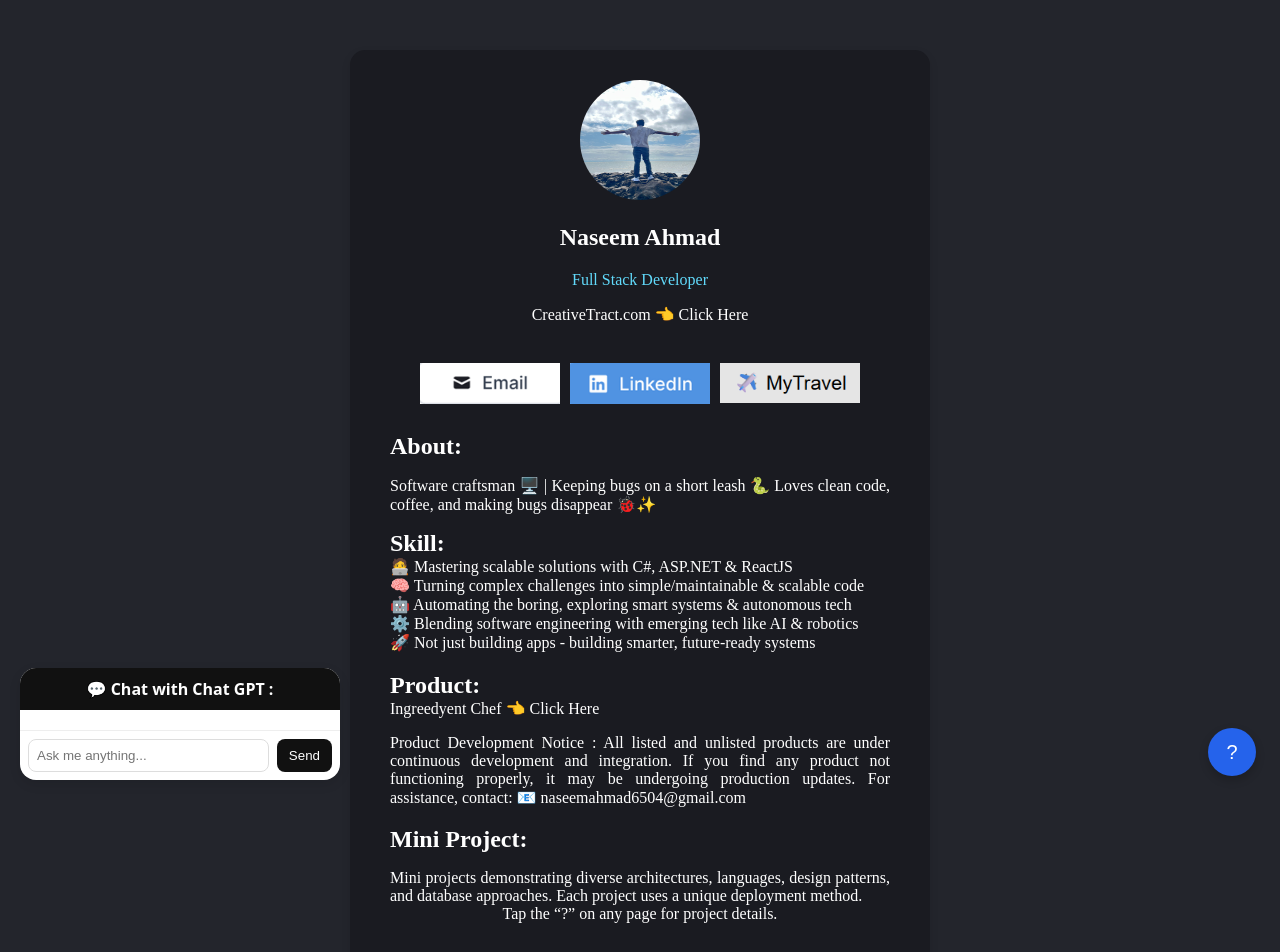
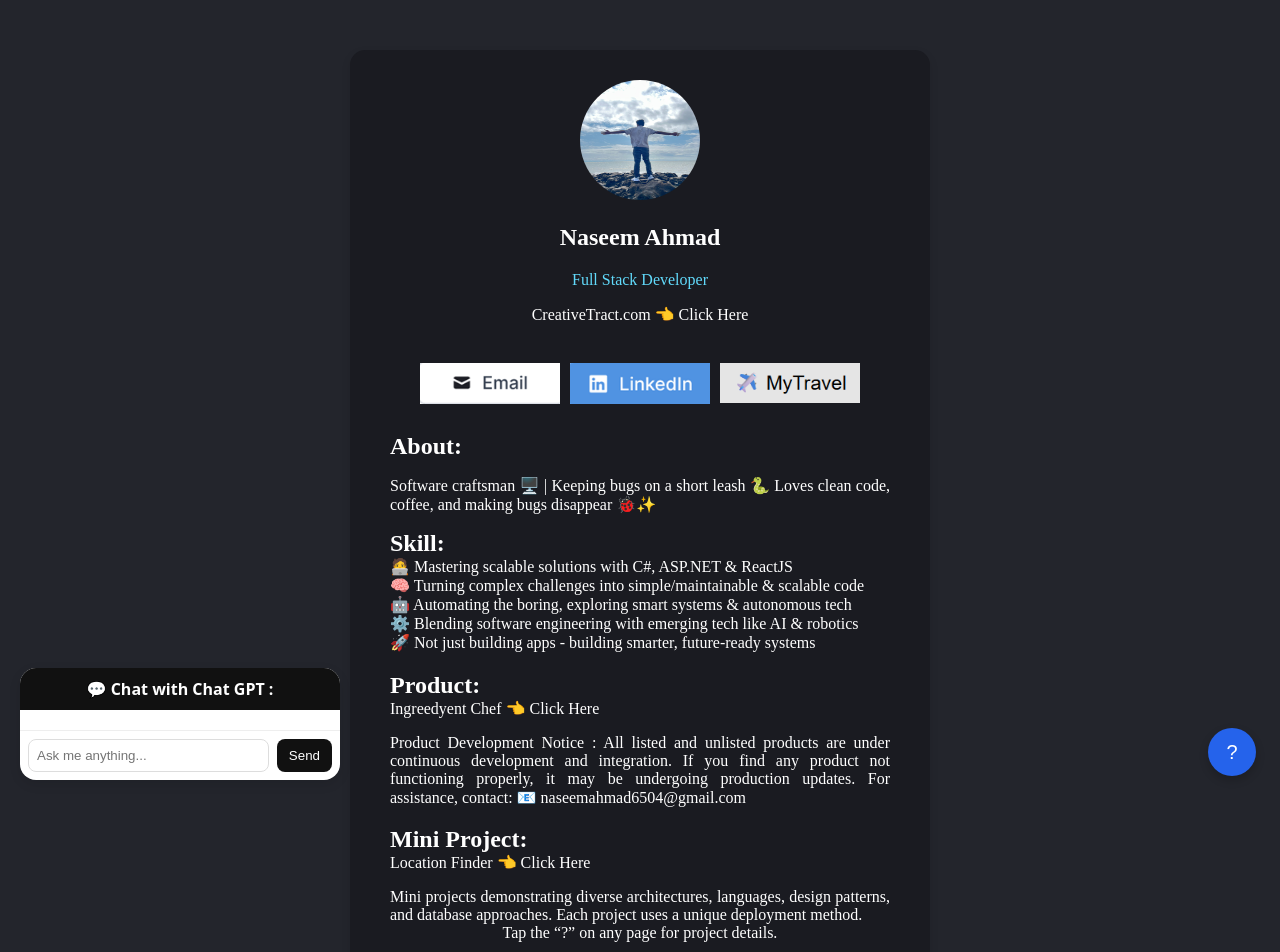
Before and after one commit to Naseem-Ahmad/Business-Card, a React (Vite) app: page / in a window 1280 px wide. Shown: the top 952 px of the page. Built offline with nearby package versions, Linux system fonts and the light colour scheme.

Commit message:
Added the location finder project

```diff
--- a/src/App.jsx
+++ b/src/App.jsx
@@ -48,9 +48,16 @@ For assistance, contact:
 📧 naseemahmad6504@gmail.com </p>
 
  <h2 className= "about">Mini Project:</h2>
+ <ul>
+   <li className="hide-me"> <a href="https://locationfinder.somee.com/">Location Finder </a>  👈 Click Here</li>
+   </ul>
+
  <p className="product" >Mini projects demonstrating diverse architectures, languages, design patterns, and database approaches.
 Each project uses a unique deployment method.</p>
 Tap the “?” on any page for project details.
+
+
+
 
 
   <br />
```
